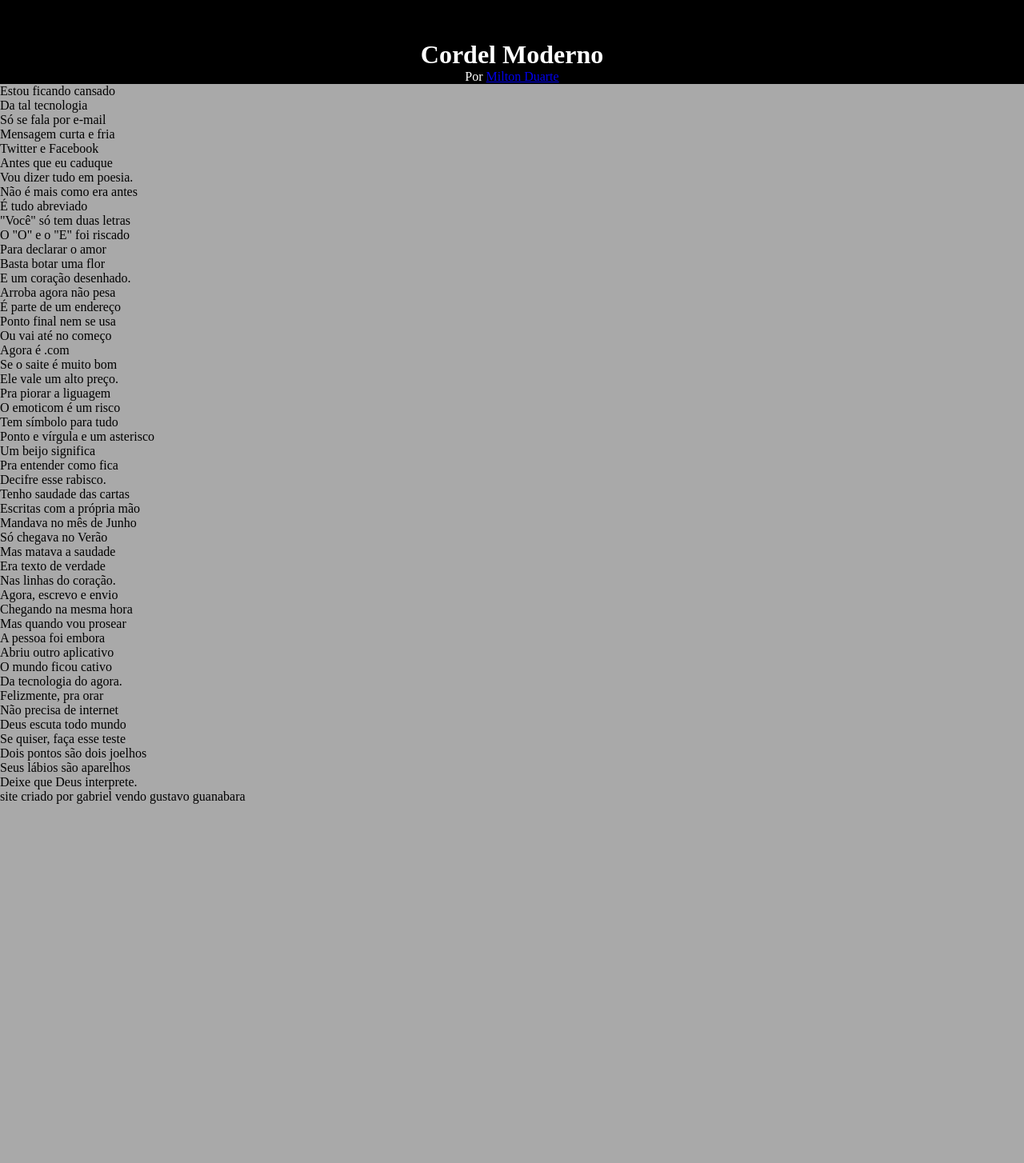
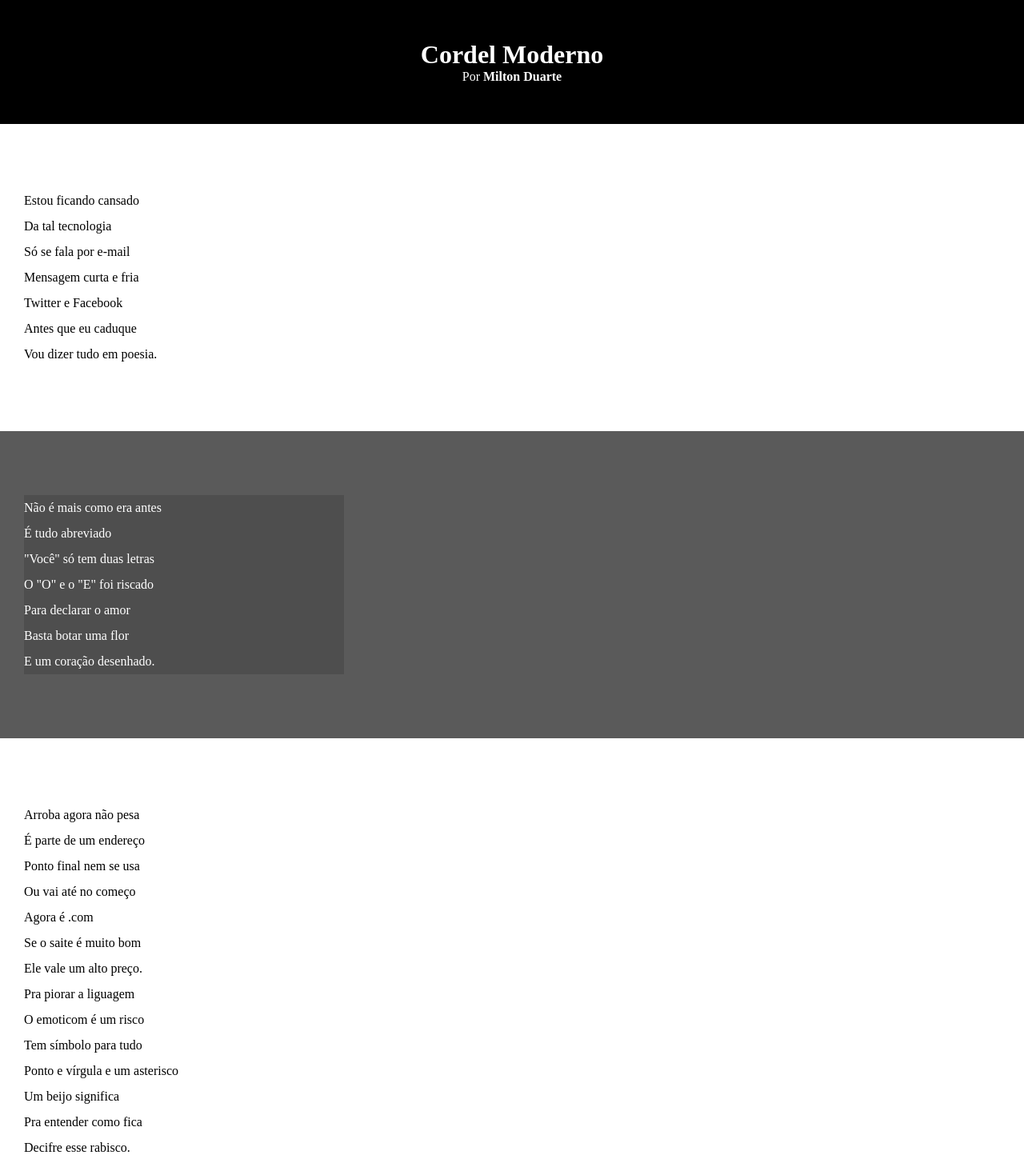
Before and after one commit to Gbriel-Vitor/exercicios, a plain HTML site: page d12/index.html in a window 1280 px wide. Shown: the top 1454 px of the page at 80% size. Before the commit the page ends 1005 px from the top, so only its background shows below. Drawn offline with Linux system fonts and the light colour scheme.

Commit message:
adições no css

```diff
--- a/d12/style.css
+++ b/d12/style.css
@@ -19,4 +19,46 @@ header{
 
 header > h1 {
     padding-top: 50px;
+    font-variant: "small-caps";
 }
+header > p {
+    padding-bottom: 50px;
+}
+header a, footer a {
+    color: white;
+    text-decoration: none;
+    font-weight: bolder;
+}
+
+header a :hover, footer a:hover {
+    text-decoration: underline;
+}
+
+section{
+    padding-top: 10vh;
+    padding-bottom: 10vh;
+    line-height: 2em;
+    padding-left: 30px;
+
+}
+
+section.normal {
+    background-color: white;
+    color: black;
+
+}
+section.imagem {
+    background-color: rgba(0, 0, 0, 0.466);
+    color: white;
+}
+section.imagem > p {
+    background-color: rgba(0, 0, 0, 0.13);
+    width: 400px;
+}
+
+footer{
+    background-color: black;
+    color: white;
+    text-align: center;
+    padding: 10px;
+}
```
